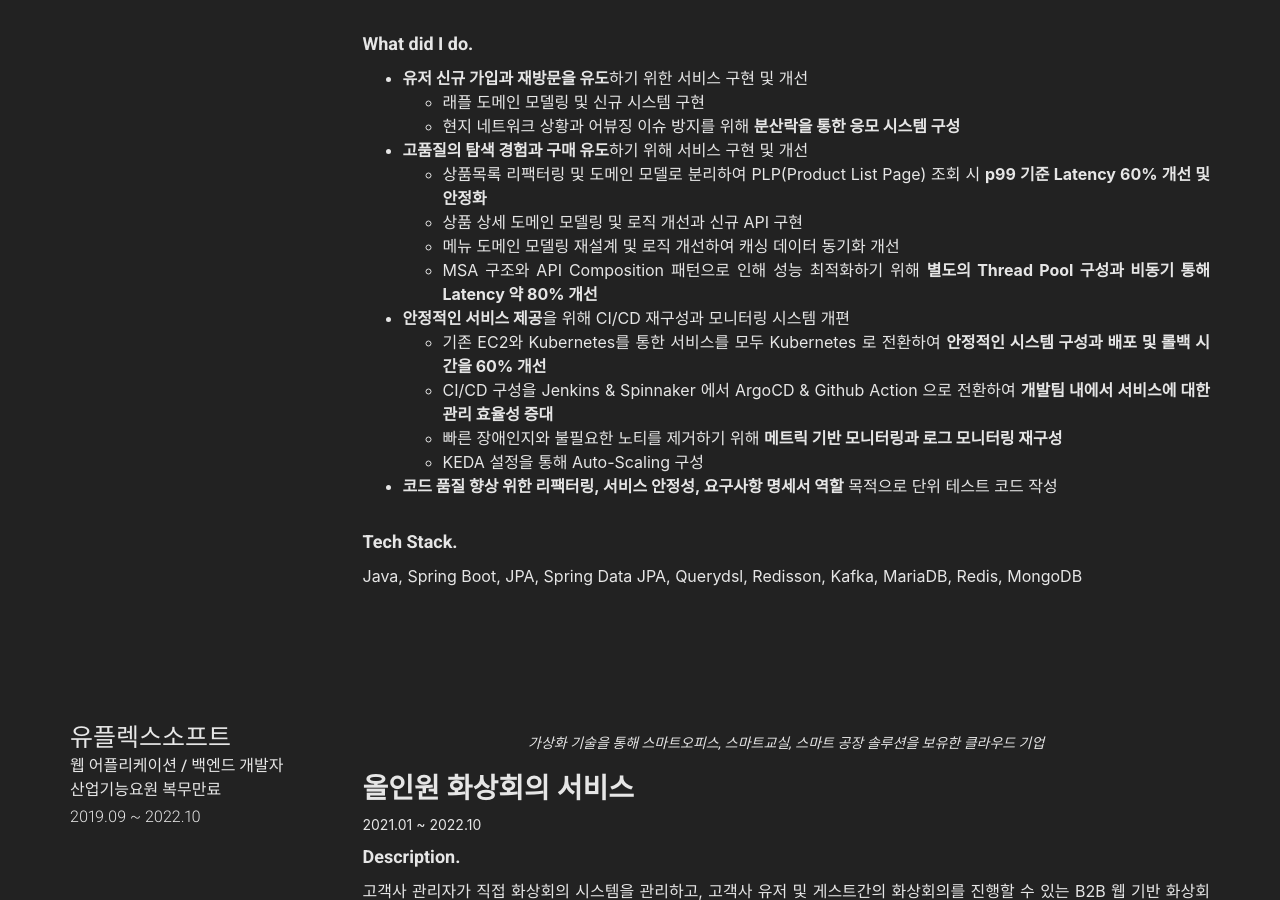
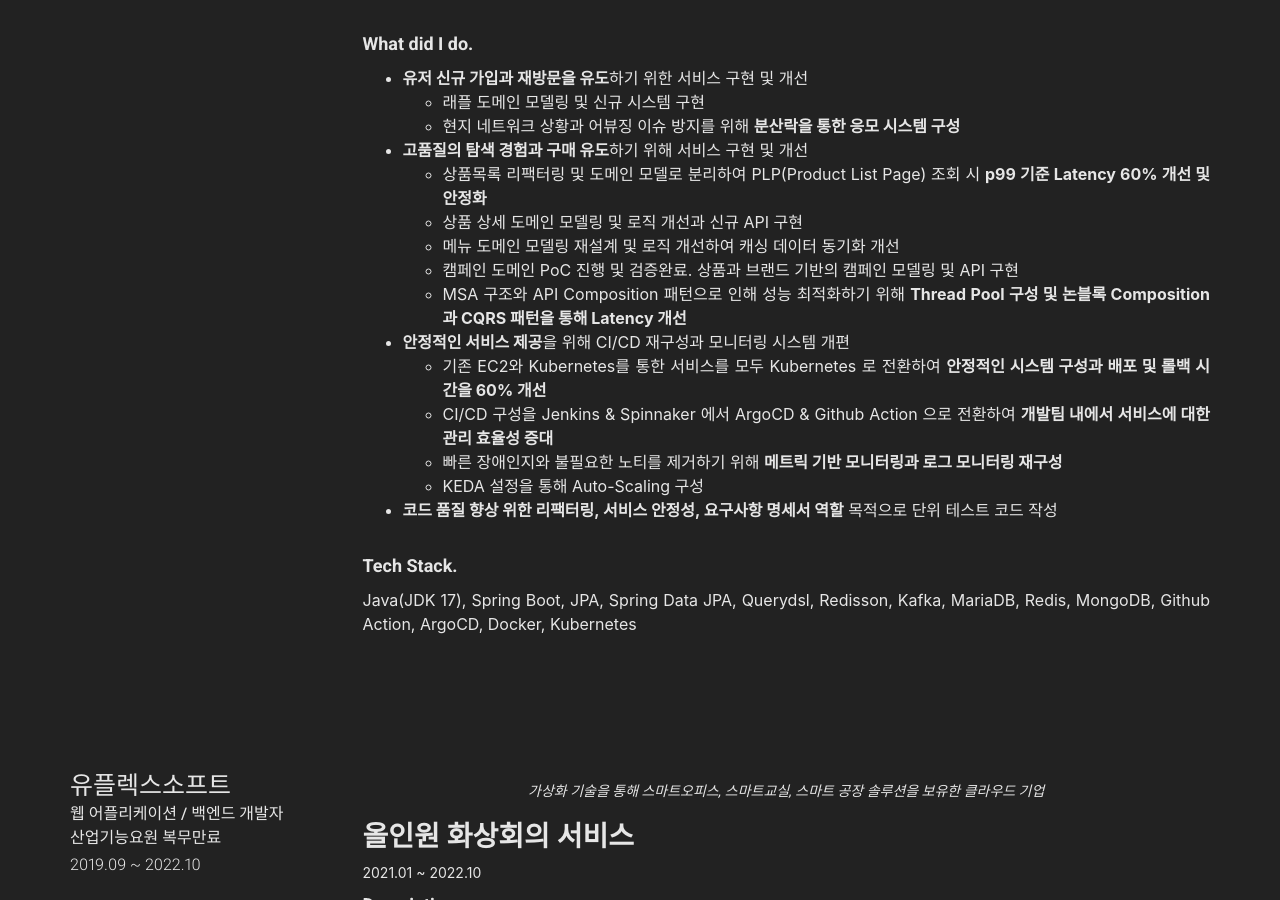
Before and after one commit to wlroh/wlroh.github.io, a Jekyll site: the page built from resume.md, in a window 1280 px wide and 900 px high, scrolled down 813 px. Built offline with Jekyll 4.4.1, drawn with Linux system fonts in a browser that asks for light colours; nearby versions of some CDN libraries.

Commit message:
docs: 업무경험을 최신화하라

```diff
--- a/_data/resume/work-experience.yml
+++ b/_data/resume/work-experience.yml
@@ -21,14 +21,15 @@
               * 상품목록 리팩터링 및 도메인 모델로 분리하여 PLP(Product List Page) 조회 시 **p99 기준 Latency 60% 개선 및 안정화**
               * 상품 상세 도메인 모델링 및 로직 개선과 신규 API 구현
               * 메뉴 도메인 모델링 재설계 및 로직 개선하여 캐싱 데이터 동기화 개선
-              * MSA 구조와 API Composition 패턴으로 인해 성능 최적화하기 위해 **별도의 Thread Pool 구성과 비동기 통해 Latency 약 80% 개선**
+              * 캠페인 도메인 PoC 진행 및 검증완료. 상품과 브랜드 기반의 캠페인 모델링 및 API 구현
+              * MSA 구조와 API Composition 패턴으로 인해 성능 최적화하기 위해 **Thread Pool 구성 및 논블록 Composition과 CQRS 패턴을 통해 Latency 개선**
             * **안정적인 서비스 제공**을 위해 CI/CD 재구성과 모니터링 시스템 개편
               * 기존 EC2와 Kubernetes를 통한 서비스를 모두 Kubernetes 로 전환하여 **안정적인 시스템 구성과 배포 및 롤백 시간을 60% 개선**
               * CI/CD 구성을 Jenkins & Spinnaker 에서 ArgoCD & Github Action 으로 전환하여 **개발팀 내에서 서비스에 대한 관리 효율성 증대**
               * 빠른 장애인지와 불필요한 노티를 제거하기 위해 **메트릭 기반 모니터링과 로그 모니터링 재구성**
               * KEDA 설정을 통해 Auto-Scaling 구성
             * **코드 품질 향상 위한 리팩터링, 서비스 안정성, 요구사항 명세서 역할** 목적으로 단위 테스트 코드 작성
-          tech_stack: Java, Spring Boot, JPA, Spring Data JPA, Querydsl, Redisson, Kafka, MariaDB, Redis, MongoDB
+          tech_stack: Java(JDK 17), Spring Boot, JPA, Spring Data JPA, Querydsl, Redisson, Kafka, MariaDB, Redis, MongoDB, Github Action, ArgoCD, Docker, Kubernetes
 
     - layout: left
       left_area_vertical_align: top
```
